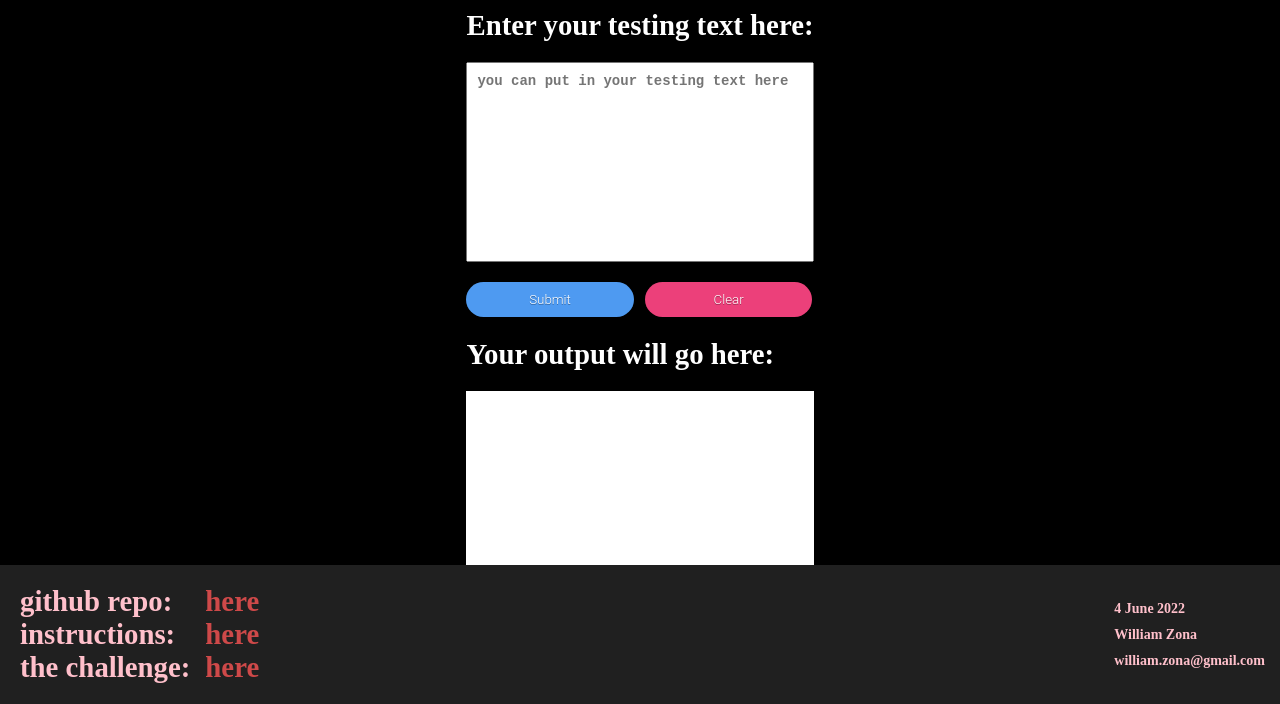
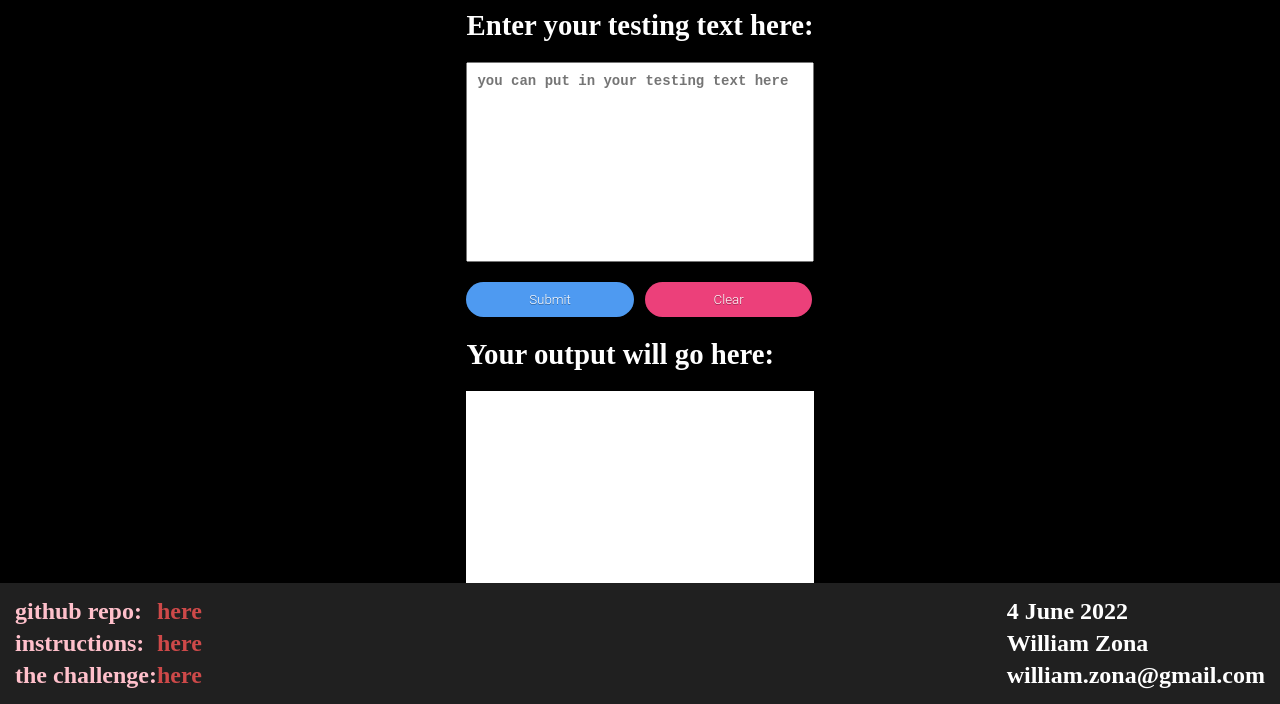
Before and after one commit to JovialJaghut/Business_Card_OCR, a website with bundled scripts: page index.html in a window 1280 px wide. Shown: the part 96-800 px from the top of the page. Built offline with nearby package versions, Linux system fonts and the light colour scheme.

Commit message:
changed a few styles

```diff
--- a/styles.css
+++ b/styles.css
@@ -92,7 +92,7 @@ body {
 
 #footer {
   grid-area: footer;
-  padding: 20px;
+  padding: 15px;
   background-color: #202020;
   color: pink;
   display: grid;
@@ -101,12 +101,17 @@ body {
   left: 0;
   right: 0;
   grid-template-columns: max-content 1fr;
-  grid-column-gap: 15px;
+  grid-row-gap:5px
 }
 
 #footer>a {
   color: #ce4949;
   text-decoration: none;
+  font-size:24px;
+}
+
+#footer span {
+  font-size:24px;
 }
 
 #personalInfo {
@@ -117,8 +122,8 @@ body {
   display: grid;
   grid-template-columns: 1fr;
   grid-template-rows: repeat(3, max-content);
-  font-size: 14px;
+  font-size: 24px;
   padding: 15px;
-  grid-row-gap: 10px;
-  align-content: center;
+  grid-row-gap: 5px;
+  color:white;
 }
```
